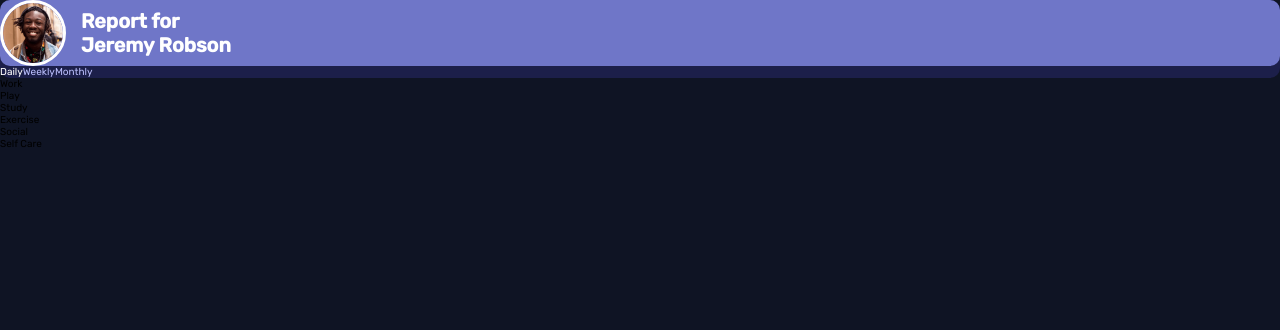
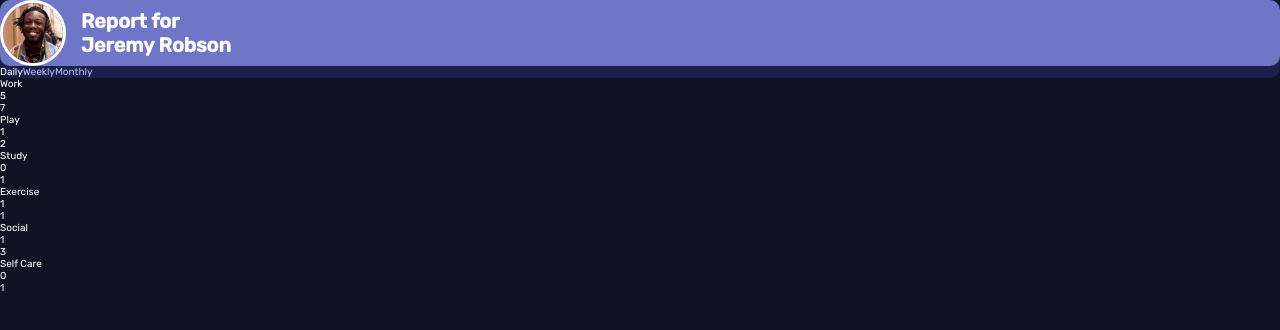
Before and after one commit to martinw0/time-tracking, a React (Create React App) app: page / in a window 1280 px wide. Shown: the top 330 px of the page. Built offline with nearby package versions, Linux system fonts and the light colour scheme.

Commit message:
dynamic part OK

```diff
--- a/src/App.js
+++ b/src/App.js
@@ -21,11 +21,21 @@ function App() {
       </div>
       { Data && Data.map( stat => {
         return(
-          <p>{stat.title}</p>
+          <Card title={stat.title} current={stat.timeframes[periodicity].current} previous={stat.timeframes[periodicity].previous} />
         )
       })}
     </main>
   );
 }
 
+function Card(props) {
+  return (
+    <div className='card'>
+      <p>{props.title}</p>
+      <p>{props.current}</p>
+      <p>{props.previous}</p>
+    </div>
+  )
+}
+
 export default App;
--- a/src/style.css
+++ b/src/style.css
@@ -52,6 +52,10 @@ main {
   color: white;
 }
 
+.card {
+  color: white;
+}
+
 .attribution {
   font-size: 11px;
   text-align: center;
--- a/src/style.scss
+++ b/src/style.scss
@@ -75,5 +75,8 @@ main {
         }
     }
 }
+.card {
+    color: white;
+}
 .attribution { font-size: 11px; text-align: center; }
 .attribution a { color: hsl(228, 45%, 44%); }
```
Also changed, not shown: 1 other file (tests, documents, lock files or other folders).
